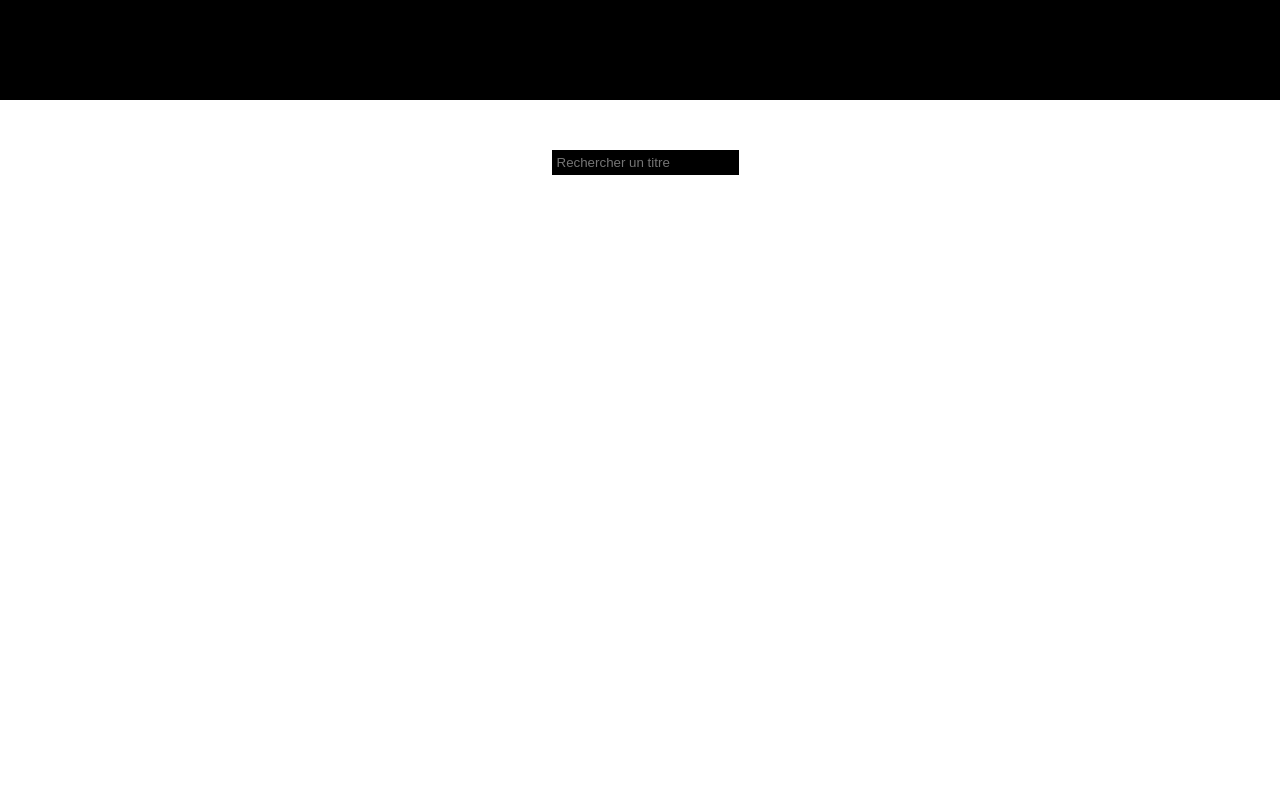
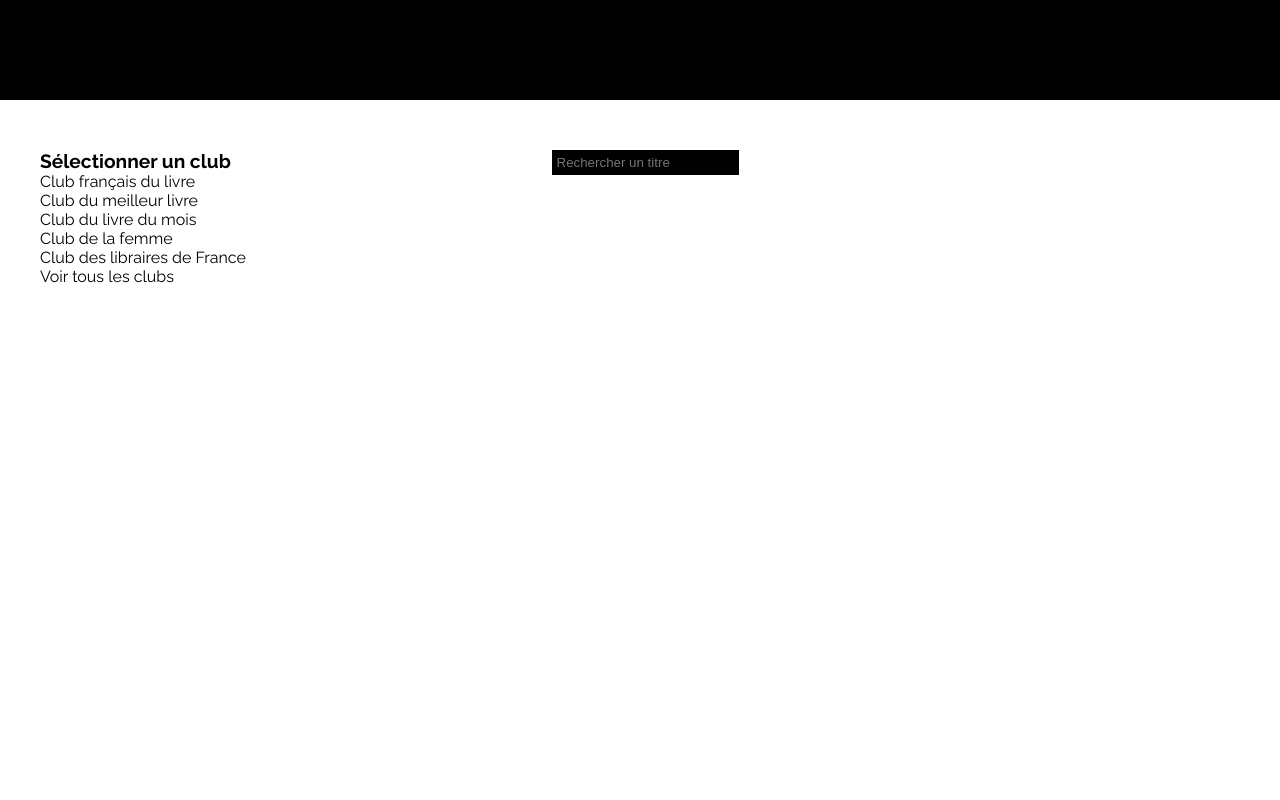
Before and after one commit to Sophiequehen/clubs_livre, a PHP site: page / in a window 1280 px wide. Run offline with PHP 8.4, Linux system fonts and the light colour scheme; data comes from the database, SQL or seed files in the repository.

Commit message:
add filters by clubs

```diff
--- a/css/style.css
+++ b/css/style.css
@@ -10,6 +10,42 @@ a{
 	outline: none;
 	text-decoration: none;
 }
+
+.display_none{
+	display: none;
+}
+
+.container_liste h2{
+	margin-top: 0;
+}
+/*-------------------INDEX--------------------*/
+/*-------------------Filtres------------------*/
+.filters{
+	position: fixed;
+	width: 300px;
+	height: 100%;
+}
+
+.liste_clubs{
+	color: black;
+	display: flex;
+	flex-direction: column;
+	list-style: none;
+	padding: 0 0 0 40px;
+	margin-top: 0;
+}
+
+.liste_clubs li:hover{
+	font-weight: 700;
+	cursor: pointer;
+}
+
+.select_club{
+	font-weight: 700;
+	font-size: 1.2em;
+}
+
+/*------------------------------------------*/
 
 section.home{
 	width: 100%;
--- a/fetch.php
+++ b/fetch.php
@@ -31,6 +31,6 @@ if($count > 0){
 	}
 	echo $output;
 }else{
-	echo 'Pas de club inventorié';
+	echo '<p>Pas de club correspondant</p>';
 }
 ?>
--- a/index.php
+++ b/index.php
@@ -12,17 +12,28 @@
 @include 'navbar.php';
 ?>
 <body>
+	<div class="filters">
+		<ul class="liste_clubs">
+			<li class="select_club">Sélectionner un club</li>
+			<li id="francais">Club français du livre</li>
+			<li id="meilleur">Club du meilleur livre</li>
+			<li id="mois">Club du livre du mois</li>
+			<li id="femme">Club de la femme</li>
+			<li id="libraires">Club des libraires de France</li>
+			<li id="all">Voir tous les clubs</li>
+		</ul>
+	</div>
 	<section class="home">
 		<div class="container_liste">
 			<input type="text" name="search_text" id="search_text" placeholder="Rechercher un titre">
 			<div id="result">
 			</div>
-		</div>
-	</section>
-			<!-- <?php
+			<div class="display_none" id="clubs_francais">
+				<h2>Clubs français du livre : </h2>
+				<?php
 				Database::connect();
 				$newUser = new Livre;
-			foreach ($newUser->read()->fetchAll() as $row) {
+				foreach ($newUser->readFrancais()->fetchAll() as $row) {
 					echo "<ul class='liste_livres'>
 					<li class='liste_titre'><a href='profil.php?id=".$row['id_livre']."'>".$row['titre']."</a></li>
 					<li>Écrit par <span class='liste_datas'>".$row['auteur']."</span></li>
@@ -30,7 +41,70 @@
 					</ul>
 					<div class='container_tiret'><div class='tiret'></div></div>";
 				}
-			?> -->
+				?>
+			</div>
+			<div class="display_none" id="clubs_meilleur">
+				<h2>Clubs du meilleur livre : </h2>
+				<?php
+				Database::connect();
+				$newUser = new Livre;
+				foreach ($newUser->readMeilleur()->fetchAll() as $row) {
+					echo "<ul class='liste_livres'>
+					<li class='liste_titre'><a href='profil.php?id=".$row['id_livre']."'>".$row['titre']."</a></li>
+					<li>Écrit par <span class='liste_datas'>".$row['auteur']."</span></li>
+					<li>".$row['club']."</li>
+					</ul>
+					<div class='container_tiret'><div class='tiret'></div></div>";
+				}
+				?>
+			</div>
+			<div class="display_none" id="clubs_mois">
+				<h2>Clubs du mois : </h2>
+				<?php
+				Database::connect();
+				$newUser = new Livre;
+				foreach ($newUser->readMois()->fetchAll() as $row) {
+					echo "<ul class='liste_livres'>
+					<li class='liste_titre'><a href='profil.php?id=".$row['id_livre']."'>".$row['titre']."</a></li>
+					<li>Écrit par <span class='liste_datas'>".$row['auteur']."</span></li>
+					<li>".$row['club']."</li>
+					</ul>
+					<div class='container_tiret'><div class='tiret'></div></div>";
+				}
+				?>
+			</div>
+			<div class="display_none" id="clubs_femme">
+				<h2>Clubs des la femme : </h2>
+				<?php
+				Database::connect();
+				$newUser = new Livre;
+				foreach ($newUser->readFemme()->fetchAll() as $row) {
+					echo "<ul class='liste_livres'>
+					<li class='liste_titre'><a href='profil.php?id=".$row['id_livre']."'>".$row['titre']."</a></li>
+					<li>Écrit par <span class='liste_datas'>".$row['auteur']."</span></li>
+					<li>".$row['club']."</li>
+					</ul>
+					<div class='container_tiret'><div class='tiret'></div></div>";
+				}
+				?>
+			</div>
+			<div class="display_none" id="clubs_libraires">
+				<h2>Clubs des libraires de France : </h2>
+				<?php
+				Database::connect();
+				$newUser = new Livre;
+				foreach ($newUser->readLibraires()->fetchAll() as $row) {
+					echo "<ul class='liste_livres'>
+					<li class='liste_titre'><a href='profil.php?id=".$row['id_livre']."'>".$row['titre']."</a></li>
+					<li>Écrit par <span class='liste_datas'>".$row['auteur']."</span></li>
+					<li>".$row['club']."</li>
+					</ul>
+					<div class='container_tiret'><div class='tiret'></div></div>";
+				}
+				?>
+			</div>
+		</div>
+	</section>
 <!-- 	<li>Collection ".$row['collection']."</li>
 				<li>N°".$row['numero_volume']."</li>
 				<li>En ".$row['annee']."</li>
@@ -45,6 +119,7 @@
 				<li>Appartient à ".$row['proprietaire']."</li> -->
 
 				<script type="text/javascript" src="js/jquery.js"></script>
+				<script type="text/javascript" src="js/filters.js"></script>
 				<script type="text/javascript">
 					$(document).ready(function(){
 						$('#search_text').keyup(function(){
--- /dev/null
+++ b/js/filters.js
@@ -0,0 +1,69 @@
+var $francais = $("#francais");
+var $meilleur = $("#meilleur");
+var $mois = $("#mois");
+var $femme = $("#femme");
+var $libraires = $("#libraires");
+var $all = $("#all");
+var $result = $("#result");
+var $input = $('#search_text');
+
+
+$francais.click(function() {
+	$result.addClass("display_none");
+	$input.addClass("display_none");
+	$("#clubs_francais").removeClass("display_none");
+	$("#clubs_meilleur").addClass("display_none");
+	$("#clubs_mois").addClass("display_none");
+	$("#clubs_femme").addClass("display_none");
+	$("#clubs_libraires").addClass("display_none");
+});
+
+$meilleur.click(function() {
+	$result.addClass("display_none");
+	$input.addClass("display_none");
+	$("#clubs_francais").addClass("display_none");
+	$("#clubs_meilleur").removeClass("display_none");
+	$("#clubs_mois").addClass("display_none");
+	$("#clubs_femme").addClass("display_none");
+	$("#clubs_libraires").addClass("display_none");
+});
+
+$mois.click(function() {
+	$input.addClass("display_none");
+	$result.addClass("display_none");
+	$("#clubs_francais").addClass("display_none");
+	$("#clubs_meilleur").addClass("display_none");
+	$("#clubs_mois").removeClass("display_none");
+	$("#clubs_femme").addClass("display_none");
+	$("#clubs_libraires").addClass("display_none");
+});
+
+$femme.click(function() {
+	$input.addClass("display_none");
+	$result.addClass("display_none");
+	$("#clubs_francais").addClass("display_none");
+	$("#clubs_meilleur").addClass("display_none");
+	$("#clubs_mois").addClass("display_none");
+	$("#clubs_femme").removeClass("display_none");
+	$("#clubs_libraires").addClass("display_none");
+});
+
+$libraires.click(function() {
+	$input.addClass("display_none");
+	$result.addClass("display_none");
+	$("#clubs_francais").addClass("display_none");
+	$("#clubs_meilleur").addClass("display_none");
+	$("#clubs_mois").addClass("display_none");
+	$("#clubs_femme").addClass("display_none");
+	$("#clubs_libraires").removeClass("display_none");
+});
+
+$all.click(function() {
+	$result.removeClass("display_none");
+	$input.removeClass("display_none");
+	$("#clubs_francais").addClass("display_none");
+	$("#clubs_meilleur").addClass("display_none");
+	$("#clubs_mois").addClass("display_none");
+	$("#clubs_femme").addClass("display_none");
+	$("#clubs_libraires").addClass("display_none");
+});
--- a/livreController.php
+++ b/livreController.php
@@ -16,6 +16,40 @@ class Livre extends Database{
 		return $reqread;
 	}
 
+	public function readFrancais(){
+
+		$reqread = parent::$pdo->prepare("SELECT * FROM livres WHERE club = 'Club français du livre'");
+		$reqread->execute();
+		return $reqread;
+	}
+
+	public function readMeilleur(){
+
+		$reqread = parent::$pdo->prepare("SELECT * FROM livres WHERE club = 'Club du meilleur livre'");
+		$reqread->execute();
+		return $reqread;
+	}
+
+	public function readMois(){
+
+		$reqread = parent::$pdo->prepare("SELECT * FROM livres WHERE club = 'Club du livre du mois'");
+		$reqread->execute();
+		return $reqread;
+	}
+
+	public function readFemme(){
+
+		$reqread = parent::$pdo->prepare("SELECT * FROM livres WHERE club = 'Club de la femme'");
+		$reqread->execute();
+		return $reqread;
+	}
+
+	public function readLibraires(){
+
+		$reqread = parent::$pdo->prepare("SELECT * FROM livres WHERE club = 'Club des libraires de France'");
+		$reqread->execute();
+		return $reqread;
+	}
 	// public function edit($nom, $prenom, $annee, $commentaires, $id){
 
 	// 	$reqedit = parent::$pdo->prepare("UPDATE personne SET nom=:nom, prenom=:prenom, annee=:annee, commentaires=:commentaires WHERE id=:id");
```
Lines whose indentation alone changed are shown as unchanged.
